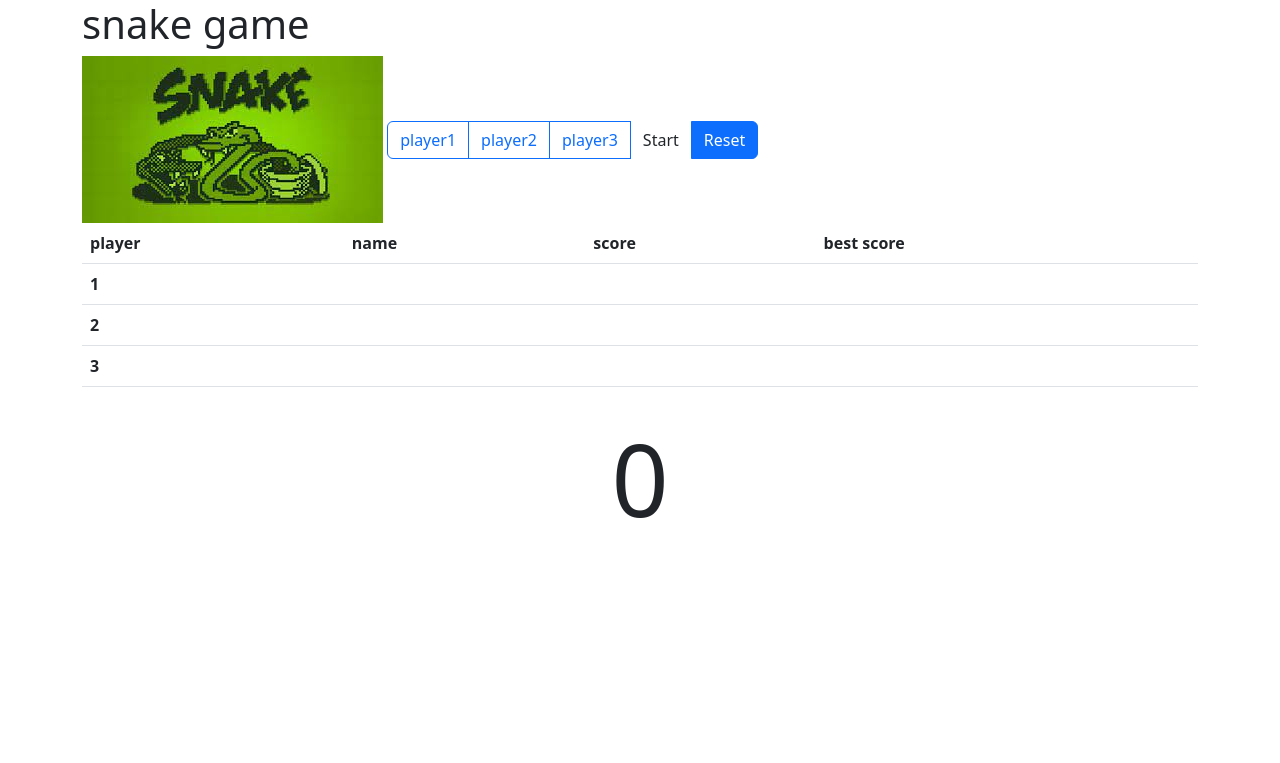
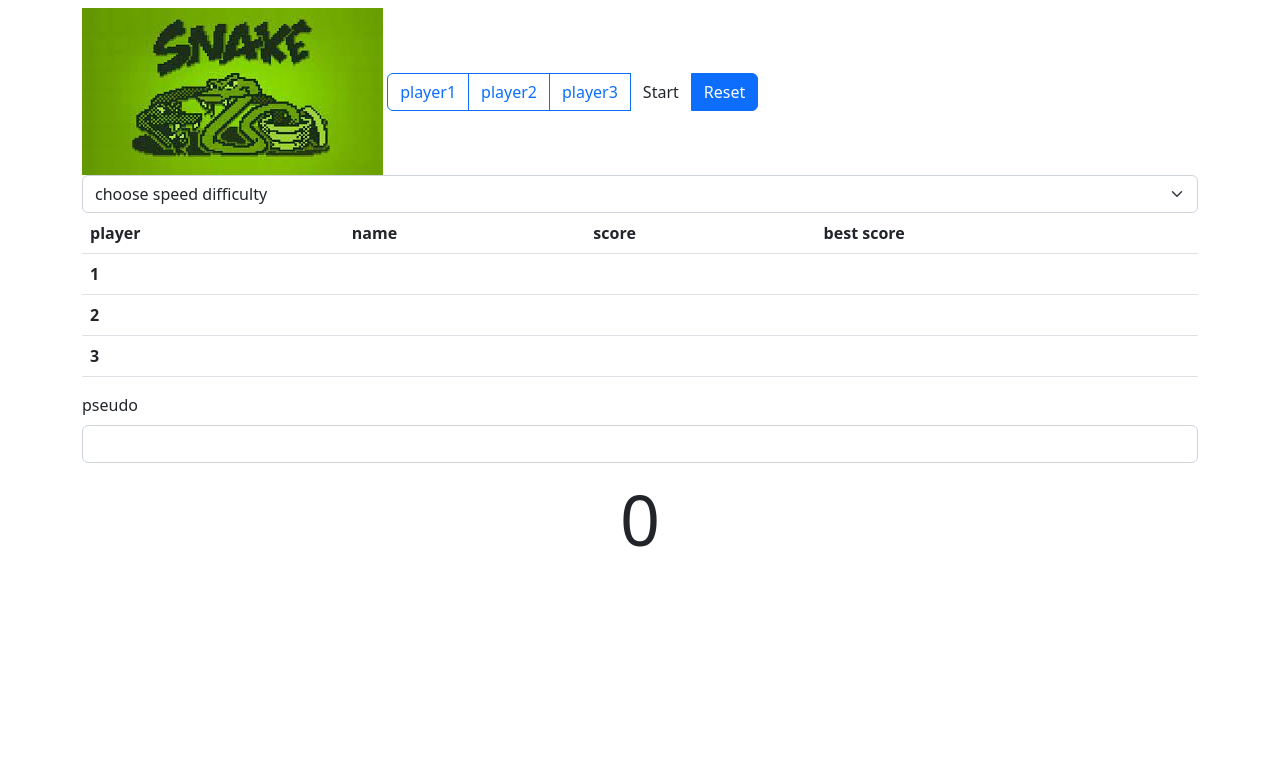
Before and after one commit to xavierrouayroux/snake_js, a plain HTML site: page index.html in a window 1280 px wide. Drawn offline with nearby package versions, Linux system fonts and the light colour scheme.

Commit message:
nom joueur et level

```diff
--- a/index.html
+++ b/index.html
@@ -9,7 +9,7 @@
   </head>
   <body>
 	<div class="container">
-		<h1>snake game</h1>
+		<h1></h1>
     <img src="img/téléchargement.jpg" alt="snake">
     <div class="btn-group" role="group" aria-label="Basic outlined example">
       <button type="button" class="btn btn-outline-primary">player1</button>
@@ -17,6 +17,12 @@
       <button type="button" class="btn btn-outline-primary">player3</button>
       <button id="start" type="button" class="btn btn-start">Start</button> <input class="btn btn-primary" type="reset" value="Reset">
   </div>
+  <select class="form-select" aria-label="Default select example">
+    <option selected>choose speed difficulty</option>
+    <option value="1">10</option>
+    <option value="2">15</option>
+    <option value="3">20</option>
+  </select>
 </html>
     <table class="table">
       <thead>
@@ -50,6 +56,10 @@
 <!DOCTYPE html>
 <html>
   <head>
+    <label for="inputPassword5" class="form-label">pseudo</label>
+<input type="text" id="inputPassword5" class="form-control" aria-describedby="passwordHelpBlock">
+<div id="passwordHelpBlock" class="form-text">
+</div>
   	<title>Snake Game</title>
   </head>
 
@@ -60,13 +70,13 @@
     <style>
       #snakeboard {
         position: absolute;
-        top: 63%;
-        left: 24%;
+        top: 70%;
+        left: 27%;
         transform: translate(-50%, -50%);
       }
       #score {
         text-align: center;
-        font-size: 100px;
+        font-size: 70px;
       }
     </style>
   </body>
@@ -276,7 +286,7 @@
       const has_eaten_food = snake[0].x === food_x && snake[0].y === food_y;
       if (has_eaten_food) {
         // Increase score
-        score += 100;
+        score += 25;
         // Display score on screen
         document.getElementById('score').innerHTML = score;
         // Generate new food location
```
